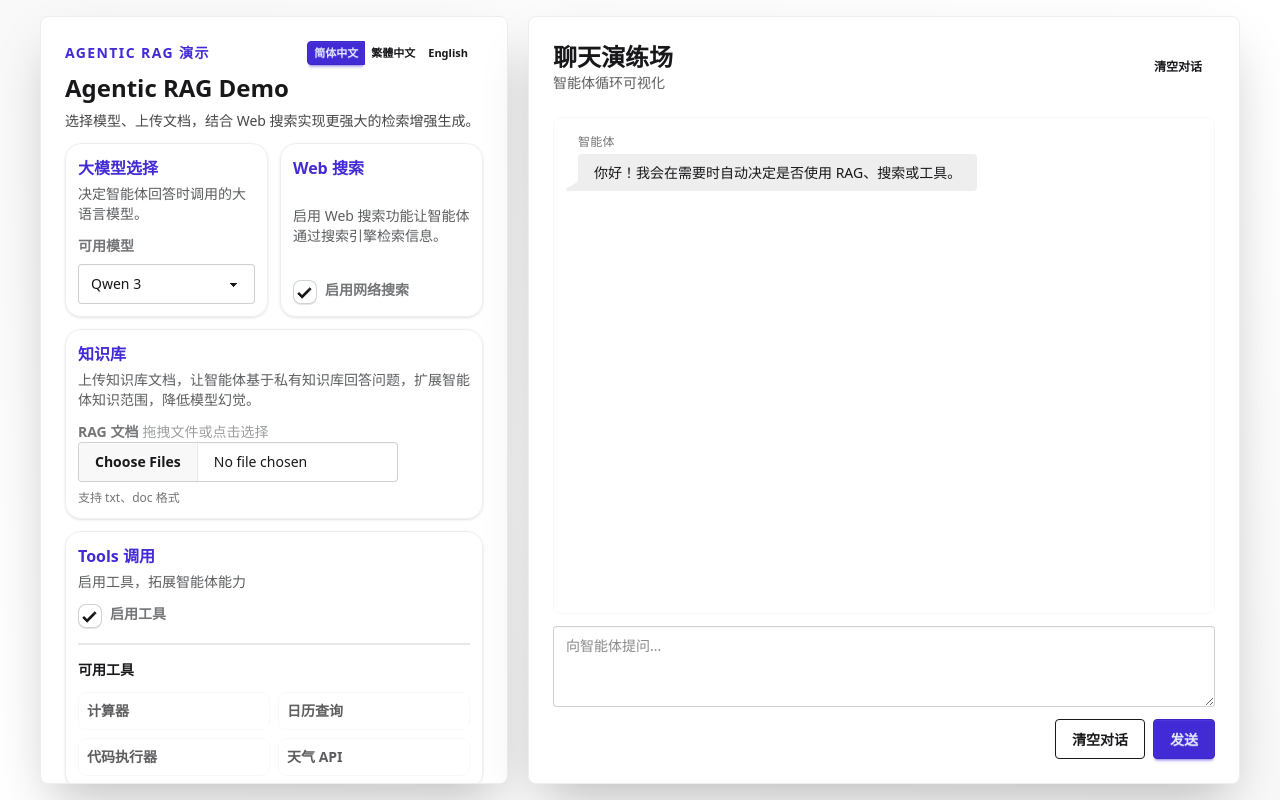
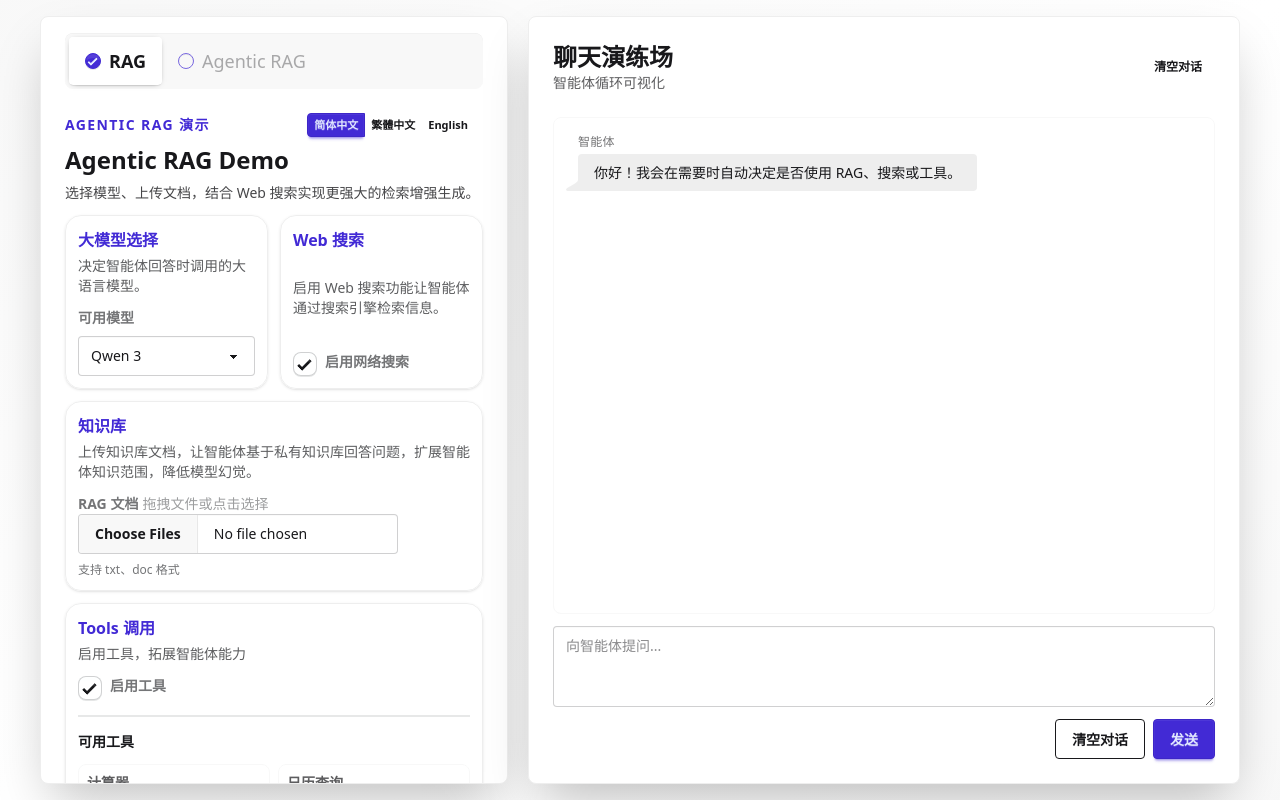
Before and after one commit to justin0x5eed/agent_demo, a React (Vite) app in the folder frontend/: page / in a window 1280 px wide. Built offline with nearby package versions, Linux system fonts and the light colour scheme.

Commit message:
Use box-styled tabs for control panel

```diff
--- a/frontend/src/App.tsx
+++ b/frontend/src/App.tsx
@@ -216,6 +216,7 @@ function App() {
   const [input, setInput] = useState('')
   const [pending, setPending] = useState(false)
   const chatWindowRef = useRef<HTMLDivElement | null>(null)
+  const [activeControlTab, setActiveControlTab] = useState<'rag' | 'agentic-rag'>('rag')
 
   const actionBadges = t.badges
 
@@ -359,11 +360,7 @@ Key takeaways: ${userMessage}`
     }
   }, [messages, pending])
 
-  return (
-    <div className="app-shell flex min-h-screen w-full flex-col bg-gradient-to-br from-base-200 via-base-100 to-base-200 px-4 py-6 text-base-content lg:h-screen lg:overflow-hidden lg:px-10 lg:py-4">
-      <div className="app-layout mx-auto flex min-h-0 w-full max-w-7xl flex-1 flex-col gap-5 lg:h-full lg:gap-7">
-        <div className="app-columns grid min-h-0 flex-1 grid-cols-1 gap-5 lg:h-full lg:grid-cols-5 lg:items-stretch">
-          <section className="card control-panel flex h-full min-h-0 flex-col border border-base-300 bg-base-100 shadow-2xl lg:col-span-2 lg:overflow-hidden">
+  const renderControlPanelContent = () => (
     <div className="card-body flex min-h-0 flex-1 flex-col gap-3 text-sm lg:overflow-y-auto">
       <div className="panel-header flex flex-col gap-3">
         <header className="flex flex-col gap-2">
@@ -535,6 +532,43 @@ Key takeaways: ${userMessage}`
         </div>
       </div>
     </div>
+  )
+
+  return (
+    <div className="app-shell flex min-h-screen w-full flex-col bg-gradient-to-br from-base-200 via-base-100 to-base-200 px-4 py-6 text-base-content lg:h-screen lg:overflow-hidden lg:px-10 lg:py-4">
+      <div className="app-layout mx-auto flex min-h-0 w-full max-w-7xl flex-1 flex-col gap-5 lg:h-full lg:gap-7">
+        <div className="app-columns grid min-h-0 flex-1 grid-cols-1 gap-5 lg:h-full lg:grid-cols-5 lg:items-stretch">
+          <section className="card control-panel flex h-full min-h-0 flex-col border border-base-300 bg-base-100 shadow-2xl lg:col-span-2 lg:overflow-hidden">
+            <div className="flex h-full flex-col">
+              <div className="px-6 pt-4">
+                <div className="tabs tabs-box tabs-lg" role="tablist" aria-label="Control panel tabs">
+                  {[{ id: 'rag', label: 'RAG' }, { id: 'agentic-rag', label: 'Agentic RAG' }].map((tab) => (
+                    <button
+                      key={tab.id}
+                      type="button"
+                      role="tab"
+                      className={`tab ${activeControlTab === tab.id ? 'tab-active font-semibold' : 'opacity-70'}`}
+                      aria-selected={activeControlTab === tab.id}
+                      onClick={() => setActiveControlTab(tab.id as typeof activeControlTab)}
+                    >
+                      <span className="flex items-center gap-2">
+                        <input
+                          type="checkbox"
+                          className="checkbox checkbox-primary checkbox-xs"
+                          checked={activeControlTab === tab.id}
+                          readOnly
+                          aria-label={activeControlTab === tab.id ? `${tab.label} selected` : `${tab.label} not selected`}
+                        />
+                        <span>{tab.label}</span>
+                      </span>
+                    </button>
+                  ))}
+                </div>
+              </div>
+              <div className="flex min-h-0 flex-1 flex-col">
+                {activeControlTab === 'rag' ? renderControlPanelContent() : renderControlPanelContent()}
+              </div>
+            </div>
           </section>
 
           <section
```
Lines whose indentation alone changed are shown as unchanged.
